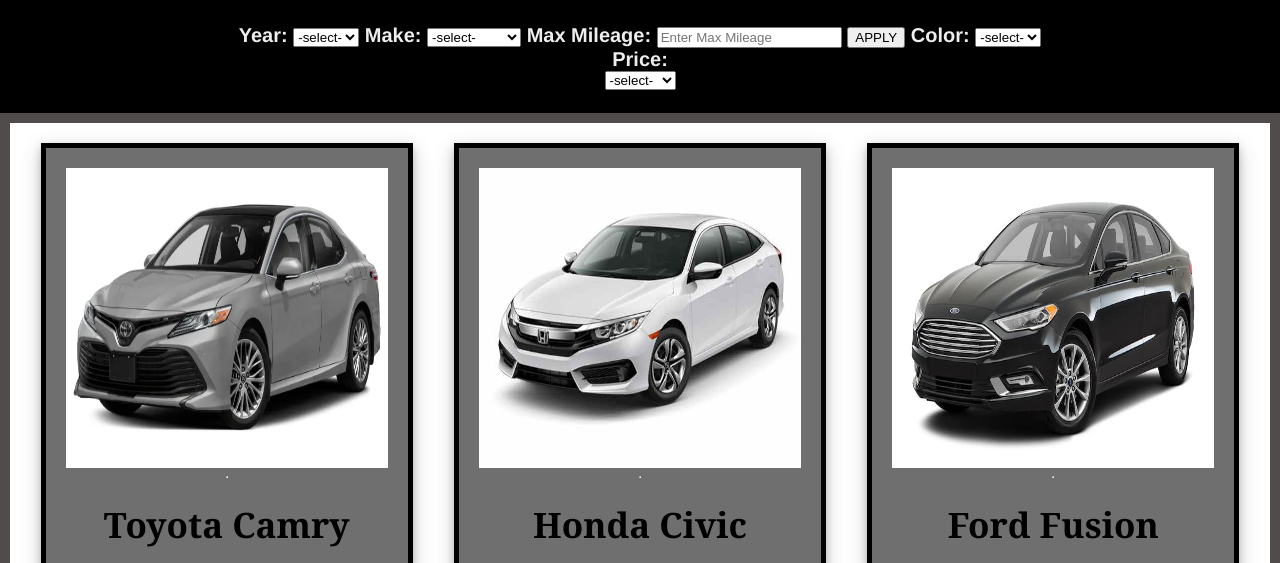
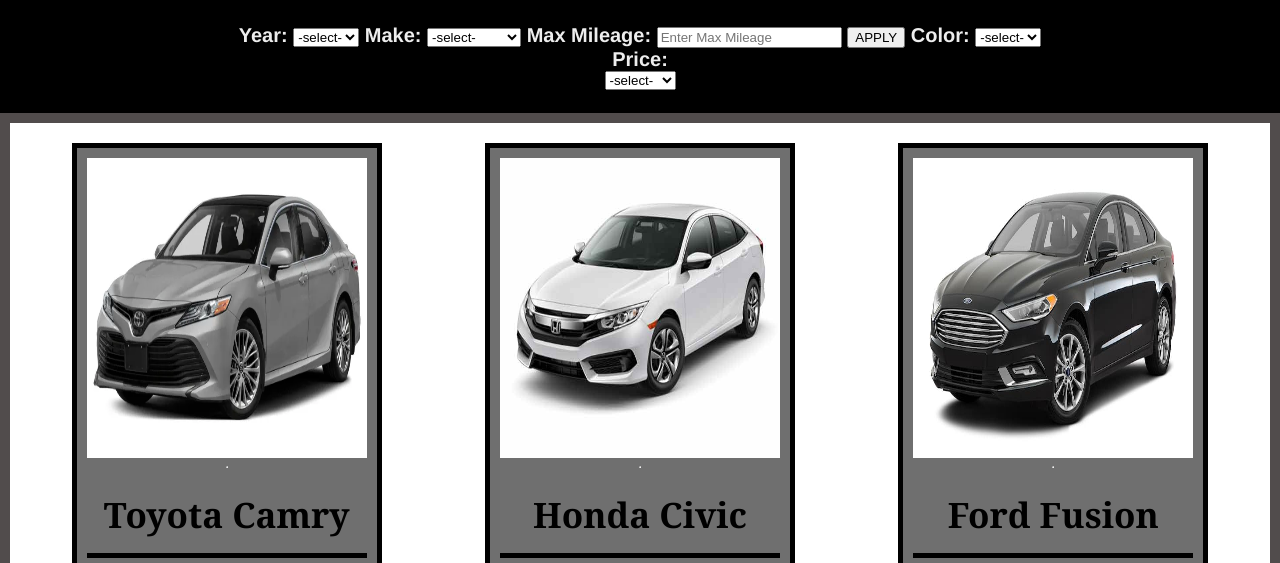
Before and after one commit to Coconnor1/cameronoconnor_hw4TH_csi3150_fs2023, a plain HTML site: page index.html in a window 1280 px wide. Shown: the part 230-793 px from the top of the page. Drawn offline with Linux system fonts and the light colour scheme.

Commit message:
css and js

```diff
--- a/css/styles.css
+++ b/css/styles.css
@@ -127,11 +127,10 @@ h2 {
 
 .car-card,
 .filtered-card {
-  width: 30%;
+  width: 25%;
   margin: 10px;
   background-color: rgb(111, 111, 111);
-  box-shadow: 0 4px 8px 0 rgba(0, 0, 0, 0.2), 0 6px 20px 0 rgba(0, 0, 0, 0.19);
-  padding: 20px;
+  padding: 10px;
   box-sizing: border-box;
   display: flex;
   flex-direction: column;
--- a/usedCars.js
+++ b/usedCars.js
@@ -260,7 +260,7 @@ function initializePage() {
 
 document.addEventListener("DOMContentLoaded", initializePage);
 
-// Add event listeners for filter and search
+
 document.getElementById("yearFilter").addEventListener("change", applyFilters);
 document.getElementById("makeFilter").addEventListener("change", applyFilters);
 document.getElementById("colorFilter").addEventListener("change", applyFilters);
```
